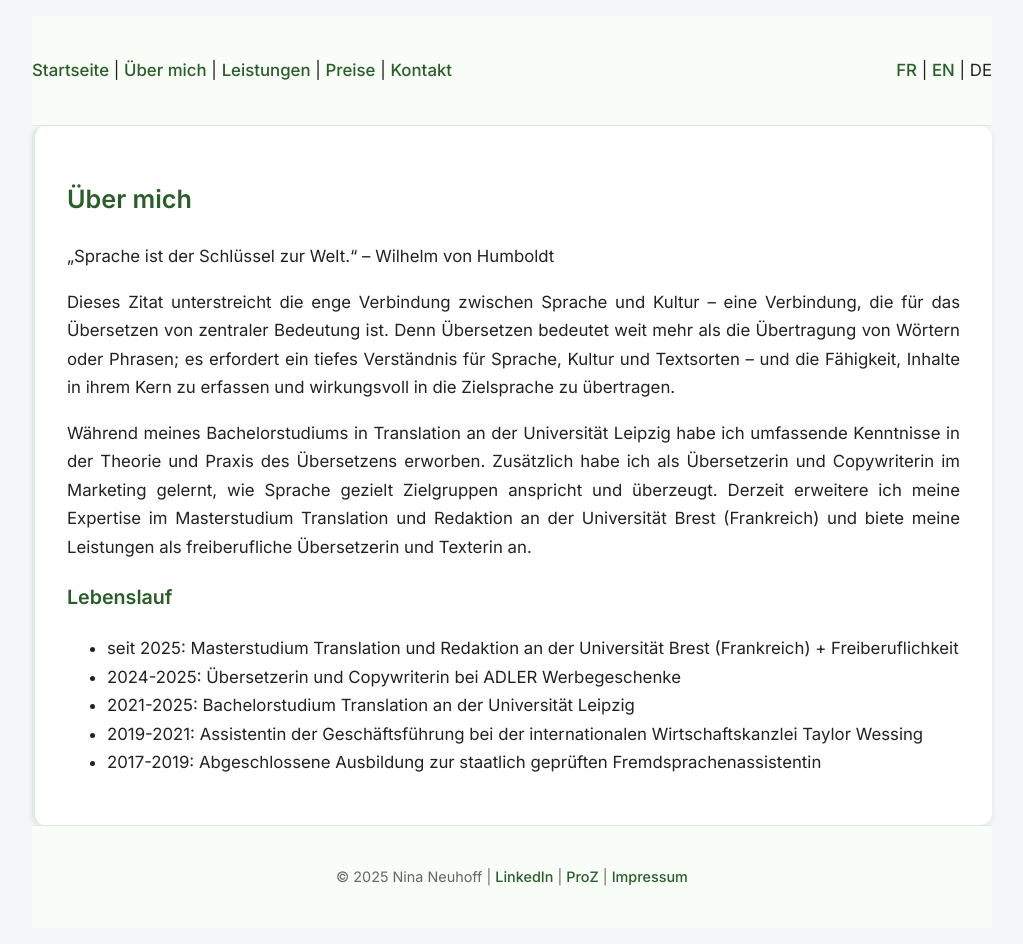
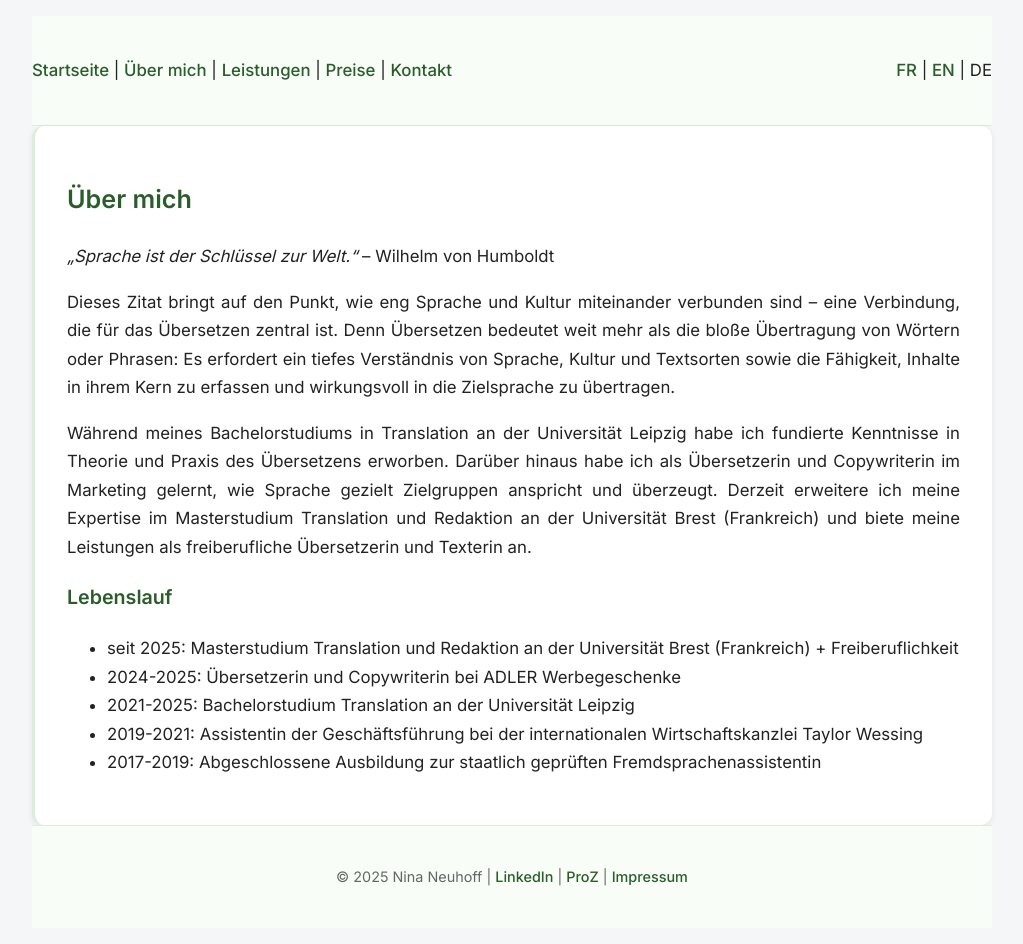
Before and after one commit to nneuhoff/traduction-translation-uebersetzung, a Jekyll site: the page built from de/about.md, in a window 1280 px wide. Shown: the whole page, without its empty margins (128-1151 px from the left). Built offline with Jekyll 4.4.1, drawn with Linux system fonts in a browser that asks for light colours.

Commit message:
Update about.md

```diff
--- a/de/about.md
+++ b/de/about.md
@@ -6,11 +6,12 @@ lang: de
 
 ## Über mich
 
-„Sprache ist der Schlüssel zur Welt.“ – Wilhelm von Humboldt
+*„Sprache ist der Schlüssel zur Welt.“* – Wilhelm von Humboldt
 
-Dieses Zitat unterstreicht die enge Verbindung zwischen Sprache und Kultur – eine Verbindung, die für das Übersetzen von zentraler Bedeutung ist. Denn Übersetzen bedeutet weit mehr als die Übertragung von Wörtern oder Phrasen; es erfordert ein tiefes Verständnis für Sprache, Kultur und Textsorten – und die Fähigkeit, Inhalte in ihrem Kern zu erfassen und wirkungsvoll in die Zielsprache zu übertragen.
+Dieses Zitat bringt auf den Punkt, wie eng Sprache und Kultur miteinander verbunden sind – eine Verbindung, die für das Übersetzen zentral ist. Denn Übersetzen bedeutet weit mehr als die bloße Übertragung von Wörtern oder Phrasen: Es erfordert ein tiefes Verständnis von Sprache, Kultur und Textsorten sowie die Fähigkeit, Inhalte in ihrem Kern zu erfassen und wirkungsvoll in die Zielsprache zu übertragen.
 
-Während meines Bachelorstudiums in Translation an der Universität Leipzig habe ich umfassende Kenntnisse in der Theorie und Praxis des Übersetzens erworben. Zusätzlich habe ich als Übersetzerin und Copywriterin im Marketing gelernt, wie Sprache gezielt Zielgruppen anspricht und überzeugt. Derzeit erweitere ich meine Expertise im Masterstudium Translation und Redaktion an der Universität Brest (Frankreich) und biete meine Leistungen als freiberufliche Übersetzerin und Texterin an.
+Während meines Bachelorstudiums in Translation an der Universität Leipzig habe ich fundierte Kenntnisse in Theorie und Praxis des Übersetzens erworben. Darüber hinaus habe ich als Übersetzerin und Copywriterin im Marketing gelernt, wie Sprache gezielt Zielgruppen anspricht und überzeugt. Derzeit erweitere ich meine Expertise im Masterstudium Translation und Redaktion an der Universität Brest (Frankreich) und biete meine Leistungen als freiberufliche Übersetzerin und Texterin an.
+
 
 ### Lebenslauf
 - seit 2025: Masterstudium Translation und Redaktion an der Universität Brest (Frankreich) + Freiberuflichkeit
```
